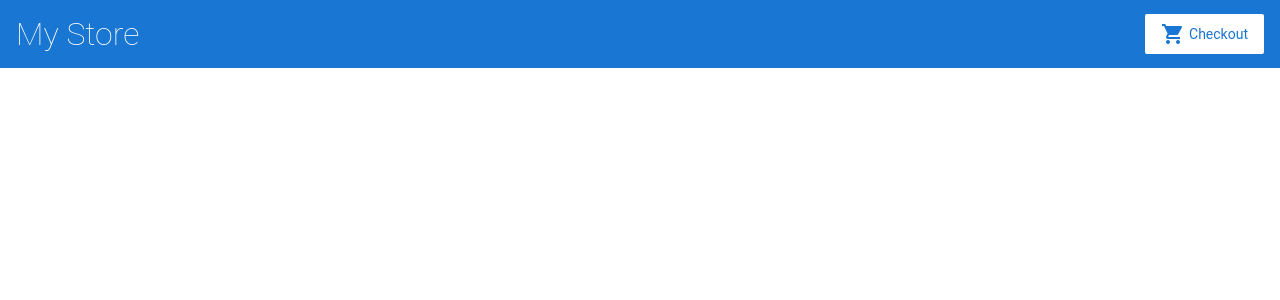
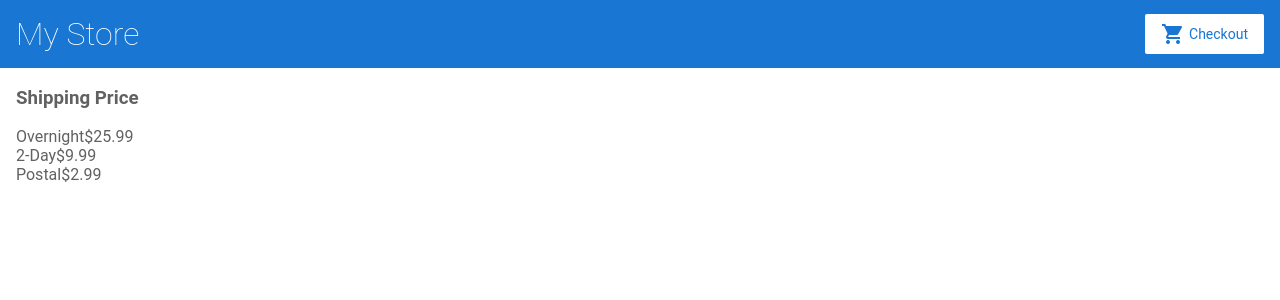
Before and after one commit to you4ki/angular-fnaewm, an Angular app: page /shipping in a window 1280 px wide. Before the commit this address led to /. Shown: the top 300 px of the page. Built offline with nearby package versions, Linux system fonts and the light colour scheme.

Commit message:
3 files modified, 4 added

```diff
--- a/src/app/app.module.ts
+++ b/src/app/app.module.ts
@@ -1,4 +1,5 @@
 import { NgModule } from '@angular/core';
+import { HttpClientModule } from '@angular/common/http';
 import { BrowserModule } from '@angular/platform-browser';
 import { RouterModule } from '@angular/router';
 import { ReactiveFormsModule } from '@angular/forms';
@@ -9,15 +10,18 @@
 import { ProductAleartsComponent } from './product-alearts/product-alearts.component';
 import { ProductDetailsComponent } from './product-details/product-details.component';
 import { CartComponent } from './cart/cart.component';
+import { ShippingComponent } from './shipping/shipping.component';
 
 @NgModule({
   imports: [
     BrowserModule,
+    HttpClientModule,
     ReactiveFormsModule,
     RouterModule.forRoot([
       { path: '', component: ProductListComponent },
       { path: 'products/:productId', component: ProductDetailsComponent },
       { path: 'cart', component: CartComponent },
+      { path: 'shipping', component: ShippingComponent },
     ]),
   ],
   declarations: [
@@ -27,6 +31,7 @@
     ProductAleartsComponent,
     ProductDetailsComponent,
     CartComponent,
+    ShippingComponent,
   ],
   bootstrap: [AppComponent],
 })
--- a/src/app/cart.service.ts
+++ b/src/app/cart.service.ts
@@ -1,4 +1,5 @@
 import { Injectable } from '@angular/core';
+import { HttpClient } from '@angular/common/http';
 import { Product } from './products';
 
 @Injectable({
@@ -7,7 +8,7 @@
 export class CartService {
   items: Product[] = [];
 
-  constructor() {}
+  constructor(private http: HttpClient) {}
 
   addToCart(product: Product) {
     this.items.push(product);
@@ -21,4 +22,10 @@
     this.items = [];
     return this.items;
   }
+
+  getShippingPrices() {
+    return this.http.get<{ type: string; price: number }[]>(
+      '/assets/shipping.json'
+    );
+  }
 }
--- a/src/app/cart/cart.component.html
+++ b/src/app/cart/cart.component.html
@@ -1,4 +1,9 @@
 <h3>Cart</h3>
+
+<p>
+  <a routerLink="/shipping">Shipping Prices</a>
+</p>
+
 <div class="cart-item" *ngFor="let item of items">
   <span>{{ item.name }}</span>
   <span>{{ item.price | currency }}</span>
--- /dev/null
+++ b/src/app/shipping/shipping.component.html
@@ -0,0 +1,6 @@
+<h3>Shipping Price</h3>
+
+<div class="Shipping-item" *ngFor="let shipping of shippingCosts | async">
+  <span>{{ shipping.type }}</span>
+  <span>{{ shipping.price | currency }}</span>
+</div>
--- /dev/null
+++ b/src/app/shipping/shipping.component.ts
@@ -0,0 +1,15 @@
+import { Component, OnInit } from '@angular/core';
+import { CartService } from '../cart.service';
+
+@Component({
+  selector: 'app-shipping',
+  templateUrl: './shipping.component.html',
+  styleUrls: ['./shipping.component.css'],
+})
+export class ShippingComponent implements OnInit {
+  shippingCosts = this.cartService.getShippingPrices();
+
+  constructor(private cartService: CartService) {}
+
+  ngOnInit(): void {}
+}
```
Also changed, not shown: src/app/shipping/shipping.component.css (added), 1 other file (tests, documents, lock files or other folders).
